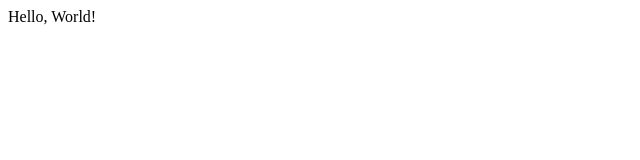
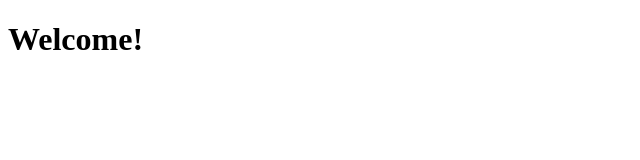
Before and after one commit to abundoo/abundoo.github.io, a plain HTML site: page index.html in a window 1280 px wide. Shown: the whole page, without its empty margins (0-640 px from the left). Drawn offline with Linux system fonts and the light colour scheme.

Commit message:
Update index.html
Test1

```diff
--- a/index.html
+++ b/index.html
@@ -3,10 +3,10 @@
 <head>
 
                      <meta charset="utf-8">
-      <title>Hello, World!</title>
+      <title>Kyle's Website</title>
              </head>
 <body>
+	<h1>Welcome!</h1>
 
-                     Hello, World!
              </body>
 </html>
```
